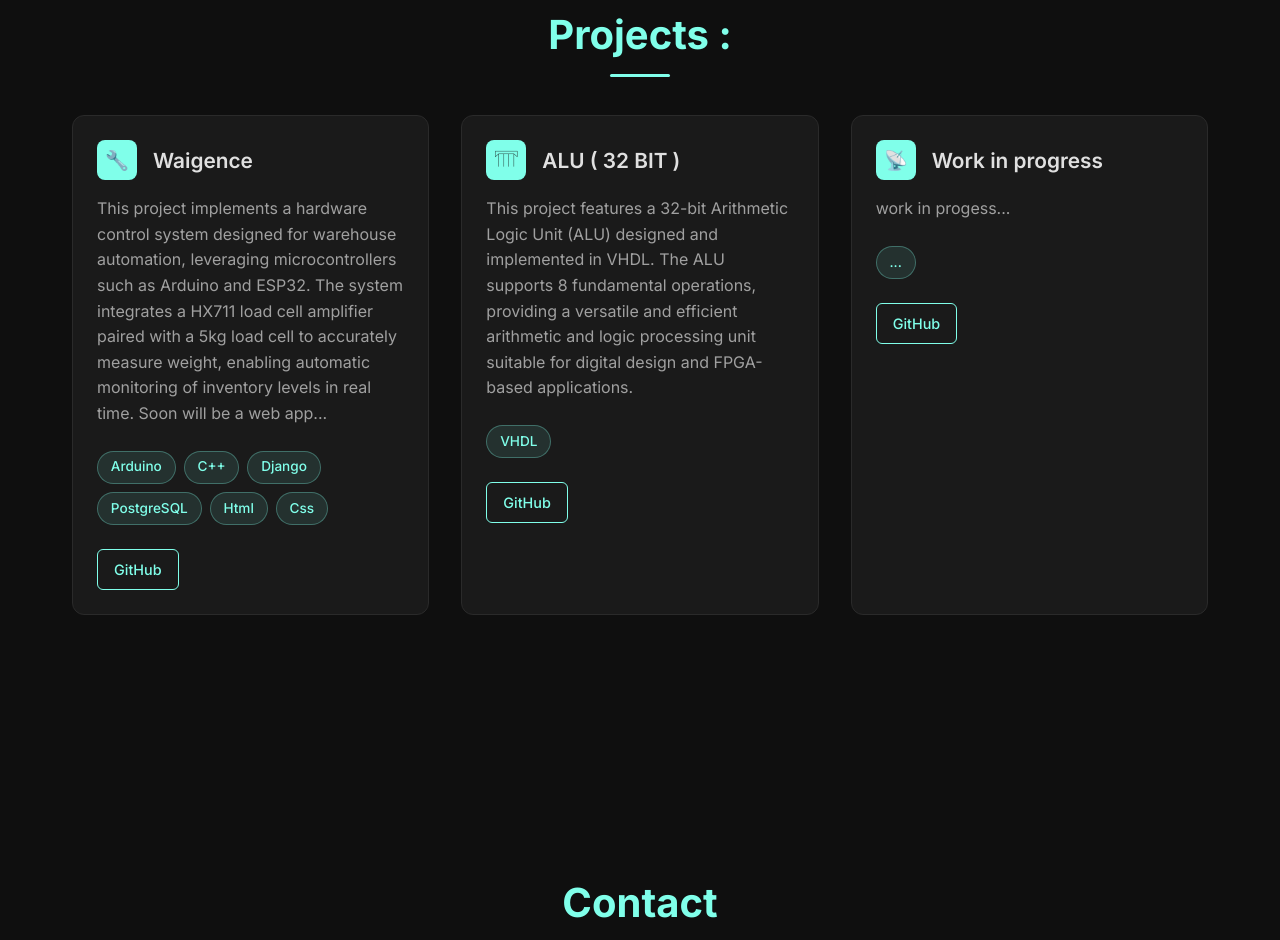
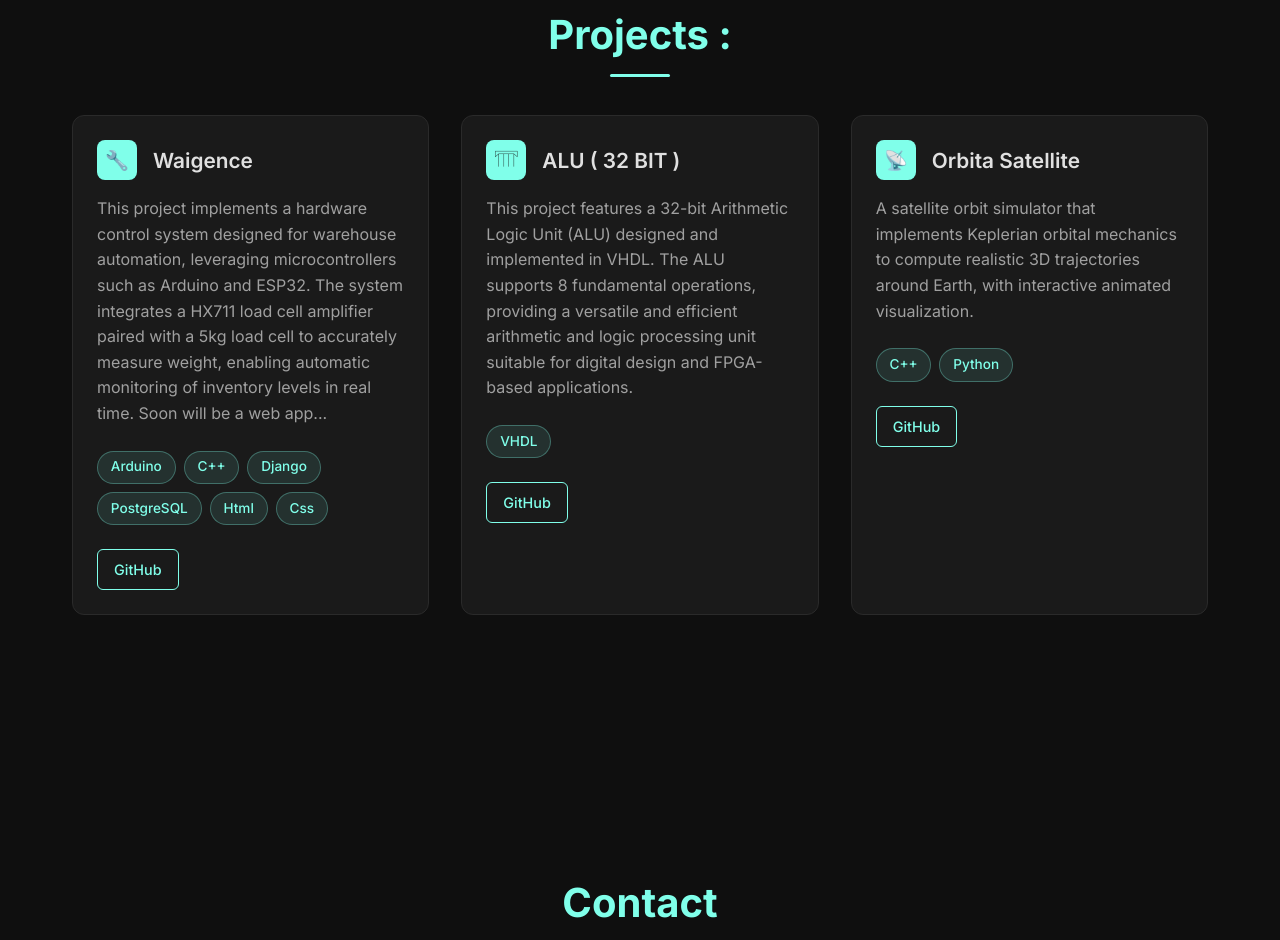
Before and after one commit to Giulio-Bucchi/Portfolio, a plain HTML site: page index.html in a window 1280 px wide. Shown: the part 1921-2861 px from the top of the page. Drawn offline with Linux system fonts and the light colour scheme.

Commit message:
aggiunte modifiche

```diff
--- a/index.html
+++ b/index.html
@@ -114,16 +114,18 @@
       <div class="project-card">
         <div class="project-header">
           <div class="project-icon">📡</div>
-          <div class="project-title">Work in progress</div>
+          <div class="project-title">Orbita Satellite</div>
         </div>
         <div class="project-description">
-          work in progess...
+        A satellite orbit simulator that implements Keplerian orbital mechanics to compute realistic 3D trajectories
+        around Earth, with interactive animated visualization.
         </div>
         <div class="project-tech">
-          <span class="tech-tag">...</span>
+          <span class="tech-tag">C++</span>
+          <span class="tech-tag">Python</span>
         </div>
         <div class="project-links">
-          <a href="#" class="project-link">
+          <a href="https://github.com/Giulio-Bucchi/Orbita-Satellite" class="project-link">
             GitHub
           </a>
         </div>
```
